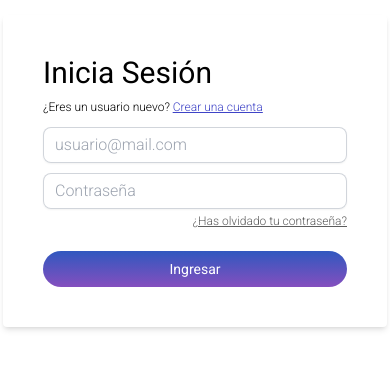
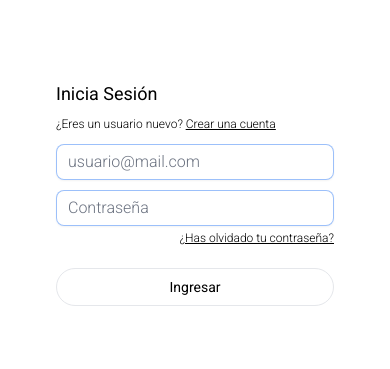
Before and after one commit to No-Country/c14-38-t-java-react, a React (Vite) app in the folder client/: page /login in a window 390 px wide. Shown: the part 251-620 px from the top of the page. Built offline with nearby package versions, Linux system fonts and the light colour scheme.

Commit message:
style: Mejoras en los estilos del Login y signup

```diff
--- a/client/src/pages/LoginPage/index.jsx
+++ b/client/src/pages/LoginPage/index.jsx
@@ -4,45 +4,48 @@ const LoginPage = () => {
   return (
     <>
       <div className="flex w-full h-screen">
-        <div className="hidden px-2 sm:flex w-full gradient-main-bottom items-center justify-center flex-col">
-          <h1 className="text-center font-['Poppins'] text-5xl font-bold text-white mt-3">
+        <div className="hidden px-2 sm:flex w-full bg-blue-gradient items-center justify-center flex-col">
+          <h1 className="text-center font-['Poppins'] text-5xl font-bold text-custom-white mt-3">
             Bienvenido a Stockwise
           </h1>
-          <p className="text-2xl text-center text-white mt-4 w-80 font-medium">
+          <p className="text-2xl text-center text-custom-white mt-4 w-80 font-medium">
             Una plataforma creada para optimizar tu negocio
           </p>
           <img className="mt-4" src="/images/login-image.svg" alt="Imagen" />
         </div>
 
         <div className="flex w-full items-center justify-center">
-          <div className="w-full max-w-sm bg-white px-10 py-10 rounded shadow-md">
-            <h1 className="text-3xl font-normal">Inicia Sesión</h1>
+          <div className="w-full max-w-sm m-4 sm:bg-[white] px-10 py-10 rounded sm:shadow-md">
+            <h1 className="flex sm:hidden text-3xl bg-clip-text text-transparent bg-blue-gradient font-bold mt-2">
+              Stockwise
+            </h1>
+            <h1 className="sm:text-3xl text-lg font-normal">Inicia Sesión</h1>
             <p className="text-xs mt-2 mb-3">
               ¿Eres un usuario nuevo?{' '}
-              <span className="text-[#3E43C7] text-left mb-2 cursor-pointer underline">
-                <Link to='/signup'>Crear una cuenta</Link>
+              <span className="text-custom-blue text-left mb-2 cursor-pointer underline">
+                <Link to="/signup">Crear una cuenta</Link>
               </span>
             </p>
             <div>
-              <div className="mt-2.5 mb-2.5 flex rounded-lg shadow-sm ring-1 ring-inset ring-gray-300 focus-within:ring-2 focus-within:ring-inset focus-within:ring-indigo-600 sm:max-w-md">
+              <div className="mt-2.5 mb-2.5 flex rounded-lg shadow-sm ring-1 ring-inset ring-custom-gray focus-within:ring-2 focus-within:ring-inset focus-within:ring-custom-blue sm:max-w-md">
                 <input
                   type="email"
-                  className="block flex-1 border-0 bg-transparent py-1.5 pl-3 text-gray-900 placeholder:text-gray-400 focus:ring-0 sm:text-sm sm:leading-6"
+                  className="block flex-1 border-0 bg-transparent py-1.5 pl-3 text-custom-black placeholder:text-custom-gray focus:ring-0 sm:text-sm sm:leading-6"
                   placeholder="usuario@mail.com"
                 />
               </div>
-              <div className="mt-2.5 mb-1 flex rounded-lg shadow-sm ring-1 ring-inset ring-gray-300 focus-within:ring-2 focus-within:ring-inset focus-within:ring-indigo-600 sm:max-w-md">
+              <div className="mt-2.5 mb-1 flex rounded-lg shadow-sm ring-1 ring-inset ring-custom-gray focus-within:ring-2 focus-within:ring-inset focus-within:ring-custom-blue sm:max-w-md">
                 <input
                   type="password"
-                  className="block flex-1 border-0 bg-transparent py-1.5 pl-3 text-gray-900 placeholder:text-gray-400 focus:ring-0 sm:text-sm sm:leading-6"
+                  className="block flex-1 border-0 bg-transparent py-1.5 pl-3 text-custom-black placeholder:text-custom-gray focus:ring-0 sm:text-sm sm:leading-6"
                   placeholder="Contraseña"
                 />
               </div>
             </div>
-            <p className="mb-2.5 text-xs text-right text-[#5D5D5D] cursor-pointer underline">
+            <p className="mb-2.5 text-xs text-right text-custom-dark-gray cursor-pointer underline">
               ¿Has olvidado tu contraseña?
             </p>
-            <button className="mt-3 w-full gradient-main-bottom rounded-full text-white text-sm py-2 px-4 font-normal">
+            <button className="mt-3 w-full sm:bg-blue-gradient bg-none rounded-full sm:text-custom-white text-sm py-2 px-4 font-normal border border-custom-blue text-custom-blue">
               Ingresar
             </button>
           </div>
--- a/client/src/pages/SignUpPage/index.jsx
+++ b/client/src/pages/SignUpPage/index.jsx
@@ -4,46 +4,51 @@ const SignUpPage = () => {
   return (
     <>
       <div className="flex w-full h-screen">
-        <div className="hidden px-2 sm:flex w-full gradient-main-bottom items-center justify-center flex-col">
-          <h1 className="text-center font-['Poppins'] text-5xl font-bold text-white mt-3">
+      <div className="hidden px-2 sm:flex w-full bg-blue-gradient items-center justify-center flex-col">
+          <h1 className="text-center font-['Poppins'] text-5xl font-bold text-custom-white mt-3">
             Bienvenido a Stockwise
           </h1>
-          <p className="text-2xl text-center text-white mt-4 w-80 font-medium">
+          <p className="text-2xl text-center text-custom-white mt-4 w-80 font-medium">
             Una plataforma creada para optimizar tu negocio
           </p>
           <img className="mt-4" src="/images/login-image.svg" alt="Imagen" />
         </div>
 
         <div className="flex w-full items-center justify-center">
-          <div className="w-full max-w-sm bg-white px-10 py-10 rounded shadow-md">
+          <div className="w-full max-w-sm m-4 sm:bg-custom-white px-10 py-10 rounded sm:shadow-md">
             <p className="text-xs">Paso 1/2</p>
             <h1 className="text-3xl font-normal">Crea tu cuenta</h1>
-            <p className="text-xs">¿Ya sos usuario? <span className='text-[#3E43C7] text-left mb-2 cursor-pointer underline'><Link to='/login'>Inicia Sesión</Link></span></p>
+            <p className="text-xs mt-2 mb-4">
+              ¿Ya sos usuario?{' '}
+              <span className="text-custom-blue text-left mb-2 cursor-pointer underline">
+                <Link to="/login">Inicia Sesión</Link>
+              </span>
+            </p>
             <div>
-              <div className="mt-2.5 mb-2.5 flex rounded-lg shadow-sm ring-1 ring-inset ring-gray-300 focus-within:ring-2 focus-within:ring-inset focus-within:ring-indigo-600 sm:max-w-md">
+              <div className="mt-2.5 mb-2.5 flex rounded-lg shadow-sm ring-1 ring-inset ring-custom-gray focus-within:ring-2 focus-within:ring-inset focus-within:ring-custom-blue sm:max-w-md">
                 <input
                   type="email"
-                  className="block flex-1 border-0 bg-transparent py-1.5 pl-3 text-gray-900 placeholder:text-gray-400 focus:ring-0 sm:text-sm sm:leading-6"
+                  className="block flex-1 border-0 bg-transparent py-1.5 pl-3 text-custom-black placeholder:text-custom-gray focus:ring-0 sm:text-sm sm:leading-6"
                   placeholder="usuario@mail.com"
                 />
               </div>
-              <div className="mt-2.5 mb-2.5 flex rounded-lg shadow-sm ring-1 ring-inset ring-gray-300 focus-within:ring-2 focus-within:ring-inset focus-within:ring-indigo-600 sm:max-w-md">
+              <div className="mt-2.5 mb-1 flex rounded-lg shadow-sm ring-1 ring-inset ring-custom-gray focus-within:ring-2 focus-within:ring-inset focus-within:ring-custom-blue sm:max-w-md">
                 <input
                   type="password"
-                  className="block flex-1 border-0 bg-transparent py-1.5 pl-3 text-gray-900 placeholder:text-gray-400 focus:ring-0 sm:text-sm sm:leading-6"
+                  className="block flex-1 border-0 bg-transparent py-1.5 pl-3 text-custom-black placeholder:text-custom-gray focus:ring-0 sm:text-sm sm:leading-6"
                   placeholder="Contraseña"
                 />
               </div>
-              <div className="mt-2.5 mb-2.5 flex rounded-lg shadow-sm ring-1 ring-inset ring-gray-300 focus-within:ring-2 focus-within:ring-inset focus-within:ring-indigo-600 sm:max-w-md">
+              <div className="mt-2.5 mb-1 flex rounded-lg shadow-sm ring-1 ring-inset ring-custom-gray focus-within:ring-2 focus-within:ring-inset focus-within:ring-custom-blue sm:max-w-md">
                 <input
                   type="password"
-                  className="block flex-1 border-0 bg-transparent py-1.5 pl-3 text-gray-900 placeholder:text-gray-400 focus:ring-0 sm:text-sm sm:leading-6"
-                  placeholder="Confirmar la contraseña"
+                  className="block flex-1 border-0 bg-transparent py-1.5 pl-3 text-custom-black placeholder:text-custom-gray focus:ring-0 sm:text-sm sm:leading-6"
+                  placeholder="Confirma la contraseña"
                 />
               </div>
             </div>
 
-            <button className="mt-2.5 w-full gradient-main-bottom rounded-full text-white text-sm py-2 px-4 font-normal">
+            <button className="mt-3 w-full sm:bg-blue-gradient bg-none rounded-full sm:text-custom-white text-sm py-2 px-4 font-normal border border-custom-blue text-custom-blue">
               Continuar
             </button>
           </div>
```
